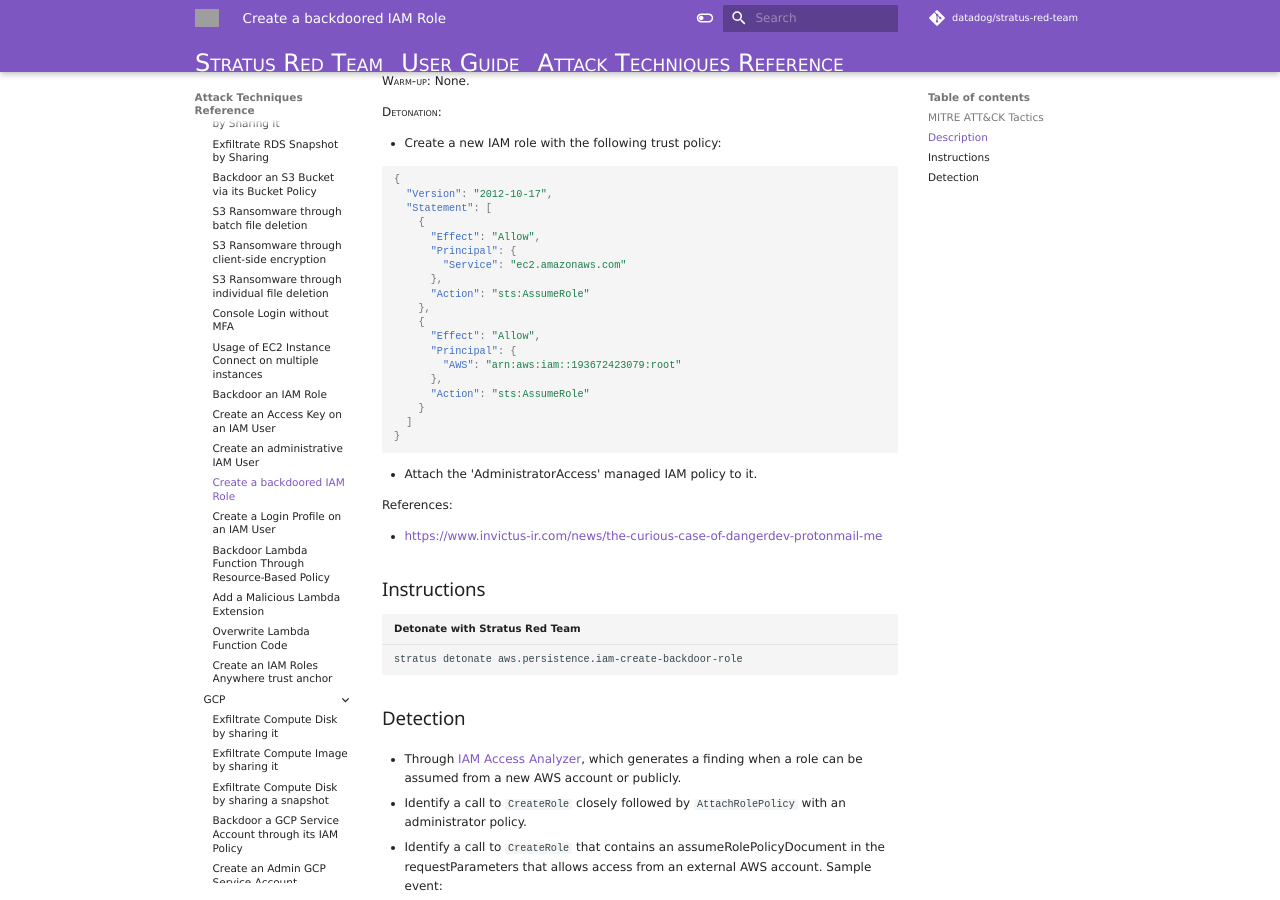
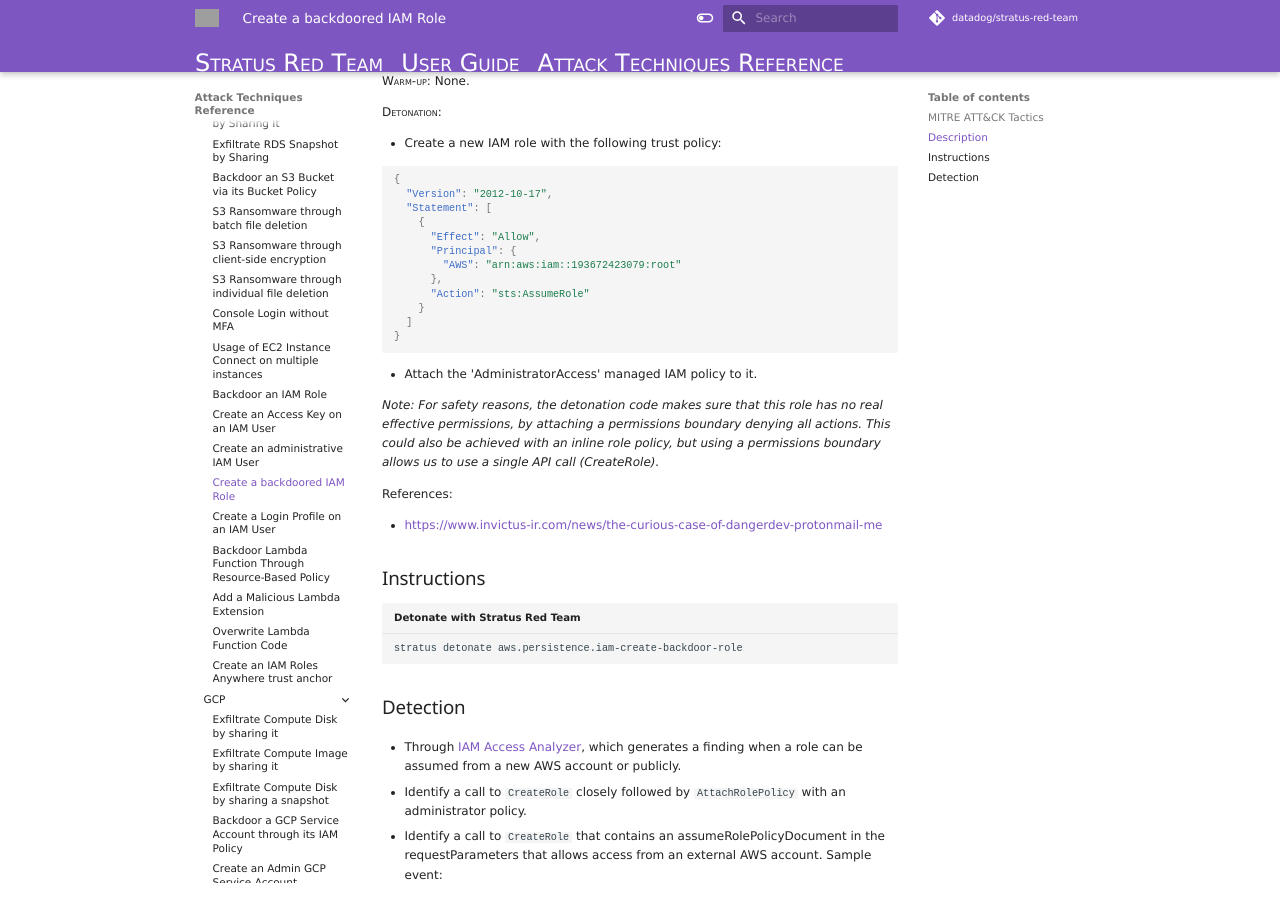
Before and after one commit to DataDog/stratus-red-team, an MkDocs documentation site: the page built from docs/attack-techniques/AWS/aws.persistence.iam-create-backdoor-role.md, in a window 1280 px wide and 900 px high, scrolled down 324 px. Built offline with MkDocs 1.6.1 and Material for MkDocs 9.7.7, drawn with Linux system fonts in a browser that asks for light colours; nearby versions of some CDN libraries; library files that are not in the unit come from our copies; comment, search, counter and statistics services are not loaded; grey boxes are pictures that could not be loaded.

Commit message:
typo and regenerate docs

````diff
--- a/docs/attack-techniques/AWS/aws.persistence.iam-create-backdoor-role.md
+++ b/docs/attack-techniques/AWS/aws.persistence.iam-create-backdoor-role.md
@@ -33,13 +33,6 @@
     {
       "Effect": "Allow",
       "Principal": {
-        "Service": "ec2.amazonaws.com"
-      },
-      "Action": "sts:AssumeRole"
-    },
-    {
-      "Effect": "Allow",
-      "Principal": {
         "AWS": "arn:aws:iam::193672423079:root"
       },
       "Action": "sts:AssumeRole"
@@ -49,6 +42,8 @@
 ```
 
 - Attach the 'AdministratorAccess' managed IAM policy to it.
+
+*Note: For safety reasons, the detonation code makes sure that this role has no real effective permissions, by attaching a permissions boundary denying all actions. This could also be achieved with an inline role policy, but using a permissions boundary allows us to use a single API call (CreateRole).*
 
 References:
 
````
Also changed, not shown: 1 other file.
